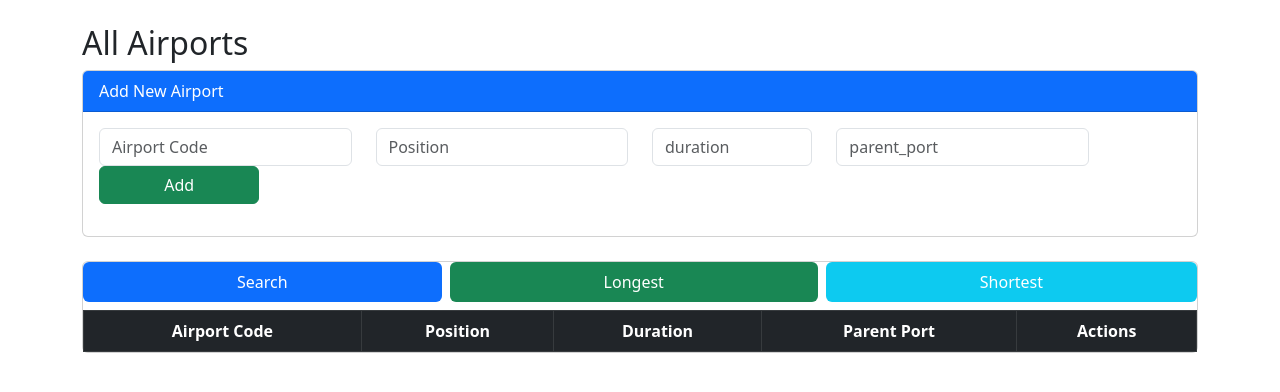
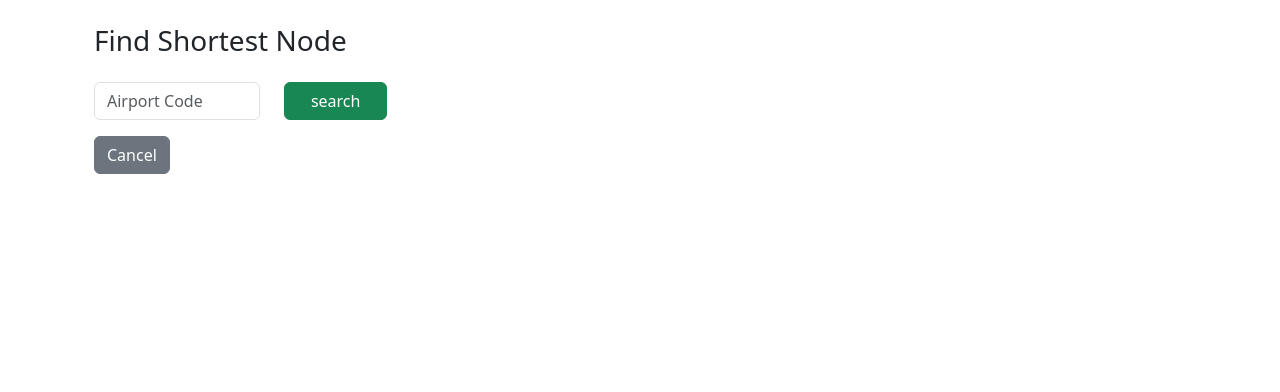
Before and after one commit to Aakashbaluoffical/flight_routes_system, a Django app: page /core/airports/shortest in a window 1280 px wide. Shown: the part 56-448 px from the top of the page. Run offline with Django 5.2, Linux system fonts and the light colour scheme; data that the repository does not hold is empty.

Commit message:
logest and shortest distance

```diff
--- a/flight_routes_system/core/templates/longest.html
+++ b/flight_routes_system/core/templates/longest.html
@@ -1,7 +1,7 @@
 {% extends 'base.html' %}
 {% block content %}
 <div class="container mt-4">
-    <h3 class="mb-4">Edit Task</h3>
+    <h3 class="mb-4">Find longest Node</h3>
 
     {% if errors %}
     <div class="alert alert-danger">
@@ -19,7 +19,7 @@
             <form method="post">
                 {% csrf_token %}
                 <div class="row mb-3">
-                    <div class="col-md-3">
+                    <div class="col-md-6">
                         <input type="text" name="airport_code" class="form-control" placeholder="Airport Code" required>
                     </div>
                     <!-- <div class="col-md-3">
@@ -39,7 +39,7 @@
                             {% endfor %}
                         </select>
                     </div> -->
-                    <div class="col-md-2">
+                    <div class="col-md-4">
                         <button type="submit" class="btn btn-success w-100">search</button>
                     </div>
                 </div>
--- a/flight_routes_system/core/templates/shortest.html
+++ b/flight_routes_system/core/templates/shortest.html
@@ -1,7 +1,7 @@
 {% extends 'base.html' %}
 {% block content %}
 <div class="container mt-4">
-    <h3 class="mb-4">Edit Task</h3>
+    <h3 class="mb-4">Find Shortest Node</h3>
 
     {% if errors %}
     <div class="alert alert-danger">
@@ -19,7 +19,7 @@
             <form method="post">
                 {% csrf_token %}
                 <div class="row mb-3">
-                    <div class="col-md-3">
+                    <div class="col-md-6">
                         <input type="text" name="airport_code" class="form-control" placeholder="Airport Code" required>
                     </div>
                     <!-- <div class="col-md-3">
@@ -39,7 +39,7 @@
                             {% endfor %}
                         </select>
                     </div> -->
-                    <div class="col-md-2">
+                    <div class="col-md-4">
                         <button type="submit" class="btn btn-success w-100">search</button>
                     </div>
                 </div>
--- a/flight_routes_system/core/views.py
+++ b/flight_routes_system/core/views.py
@@ -1,9 +1,9 @@
-from django.shortcuts import render, redirect
 from django.contrib.auth import authenticate, login
 from django.shortcuts import render, redirect
 from django.views.decorators.http import require_http_methods
 from .models.airport_models import Airports
 from .forms.forms import AirportForm
+from .utilities import find_distance_header
 
 
 
@@ -41,10 +41,6 @@ def search_port(request):
 
         if not ports:
             return render(request, 'airport.html')  # custom 404 page
-
-
-
-
 
 
         def find_child(ports,airport_code,position):
@@ -92,124 +88,68 @@ def search_port(request):
 
 
 
-def longest_distance(request):
-    airport_code = request.POST.get('airport_code')
-    position = request.POST.get('position')
 
-
-    ports = Airports.objects.filter(is_active=True)
-
-    if not ports:
-        return render(request, 'airport.html')  # custom 404 page
-
-
-    def find_child(ports,airport_code,position):
-        for port in ports:
-            if port.parent_port == airport_code and port.position == position:
-                print("portt",port)
-                return [{"airport_code":port.airport_code, "position":port.position,"duration":port.duration,"parent_port":port.parent_port}]
-
-
-        return []
-
-
-
-    results = []
-    searching = True
-
-    data = find_child(ports,airport_code,position)
-
-
-    if data :
-
-        results.append(data)
-        print("resultsresultsresults[1sss]",results[0])
-        while searching:
-            print("data ++",results[0])
-            # print("datadatadatadatadatadata",data.airport_code)
-            # print("datadatadatadatadatadata",data.position)
-            datas = find_child(ports,results[0][0]['airport_code'],results[0][0]['position'])
-            print("hererere ",datas)
-            if not datas:
-                # print("datadatadatadatadatadata==========",results)
-                # print("datadatadatadatadatadata========",results )
-                return render(request,'airport.html' , {
-                                            'airports': results[0]
-                                        })
-
-            # print("thissss",)
-            results.clear()
-            results.append(datas)
-            print("resultsresultsresults[0]",results[0])
-    else:
-        return render(request,'airport.html' , {
-                                            'airports': []
-                                        })
 
 
 
 
 
 def shortest_distance(request):
-    airport_code = request.POST.get('airport_code')
+    if request.method == 'POST':
+        left_distance, right_distance = find_distance_header(request)
 
-
-    positions = ['left','right']
-    max_distance = 0
-    if positions[0] == 'left':
-
-        position = 'left'
-
-        ports = Airports.objects.filter(is_active=True)
-
-        if not ports:
-            return render(request, 'airport.html')  # custom 404 page
-
-
-        def find_child(ports,airport_code,position):
-            for port in ports:
-                if port.parent_port == airport_code and port.position == position:
-                    print("portt",port)
-                    return [{"airport_code":port.airport_code, "position":port.position,"duration":port.duration,"parent_port":port.parent_port,"duration":port.duration}]
-
-
-            return []
+        result = left_distance if left_distance[0]['node_distance'] < right_distance[0]['node_distance'] else right_distance
+        print("====================================")
+        print(result)
+        print("====================================")
 
 
 
-        results = []
-        searching = True
+        return render(request,'airport.html' , {
+                                            'airports': result
+                                        })
 
-        data = find_child(ports,airport_code,position)
-        max_distance +=data[0]['duration']
 
-        if data :
+    return render(request,'shortest.html')
 
-            results.append(data)
-            print("resultsresultsresults[1sss]",results[0])
-            while searching:
-                print("data ++",results[0])
-                # print("datadatadatadatadatadata",data.airport_code)
-                # print("datadatadatadatadatadata",data.position)
-                datas = find_child(ports,results[0][0]['airport_code'],results[0][0]['position'])
 
-                print("hererere ",datas)
-                if not datas:
-                    # print("datadatadatadatadatadata==========",results)
-                    # print("datadatadatadatadatadata========",results )
-                    max_distance
-                    break
+def longest_distance(request):
+    # if request.method == 'POST':
+    #     airport_code = request.POST.get('airport_code')
+
+    #     ports = Airports.objects.filter(is_active=True)
+
+    #     if not ports:
+    #         return render(request, 'airport.html')  # custom 404 page
+
+    #     left_distance = find_lenght(request,ports,airport_code,'left')
+    #     right_distance = find_lenght(request,ports,airport_code,'right')
+
+
+    #     result = left_distance if left_distance[0]['node_distance'] > right_distance[0]['node_distance'] else right_distance
+
+    #     return render(request,'airport.html' , {
+    #                                         'airports': result
+    #                                     })
+
+
+    # return render(request,'shortest.html')
+    if request.method == 'POST':
+        left_distance, right_distance = find_distance_header(request)
+
+        result = left_distance if left_distance[0]['node_distance'] > right_distance[0]['node_distance'] else right_distance
+        print("====================================")
+        print(result)
+        print("====================================")
 
 
 
-                # print("thissss",)
-                results.clear()
-                results.append(datas)
-                max_distance +=data[0]['duration']
-                print("resultsresultsresults[0]",results[0])
-        else:
-            max_distance
+        return render(request,'airport.html' , {
+                                            'airports': result
+                                        })
 
+
+    return render(request,'longest.html')
 
 
 
```
Also changed, not shown: flight_routes_system/core/utilities.py (+51 -68 lines), Data.jpeg (added).
